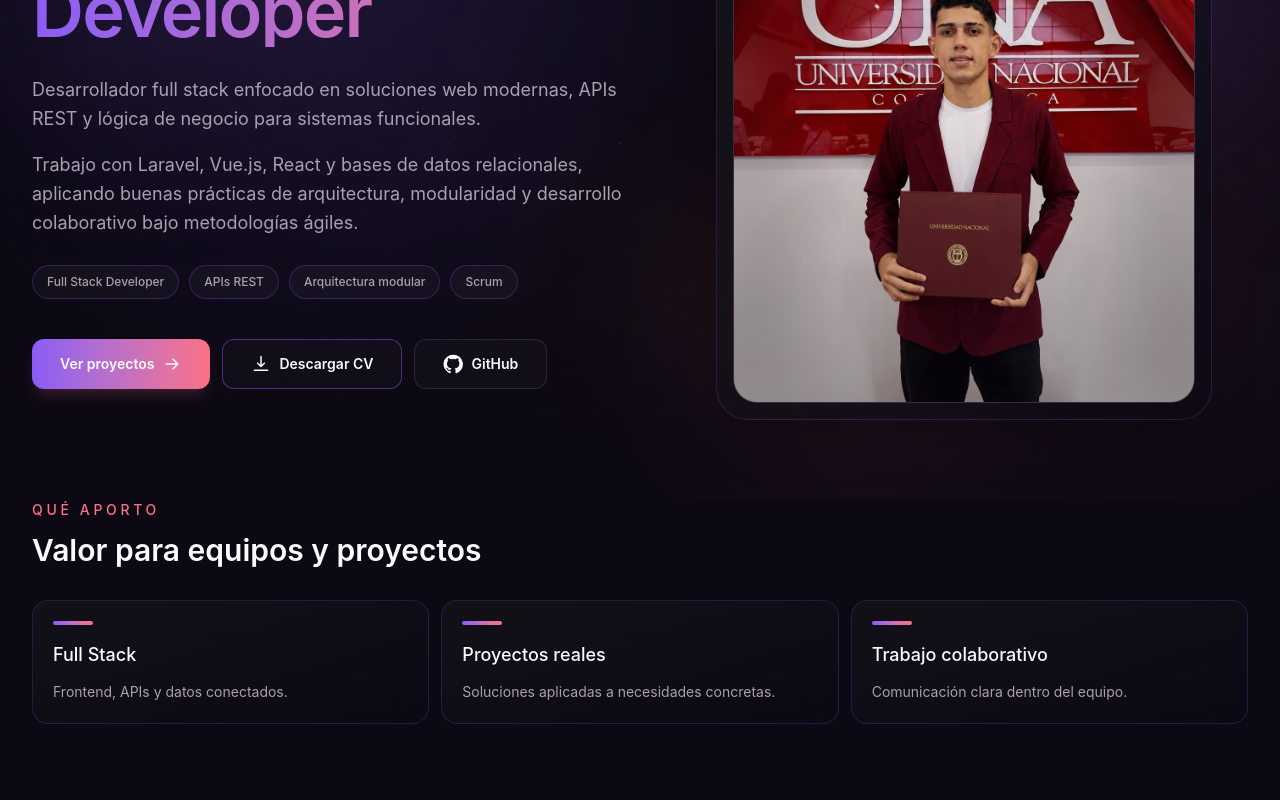
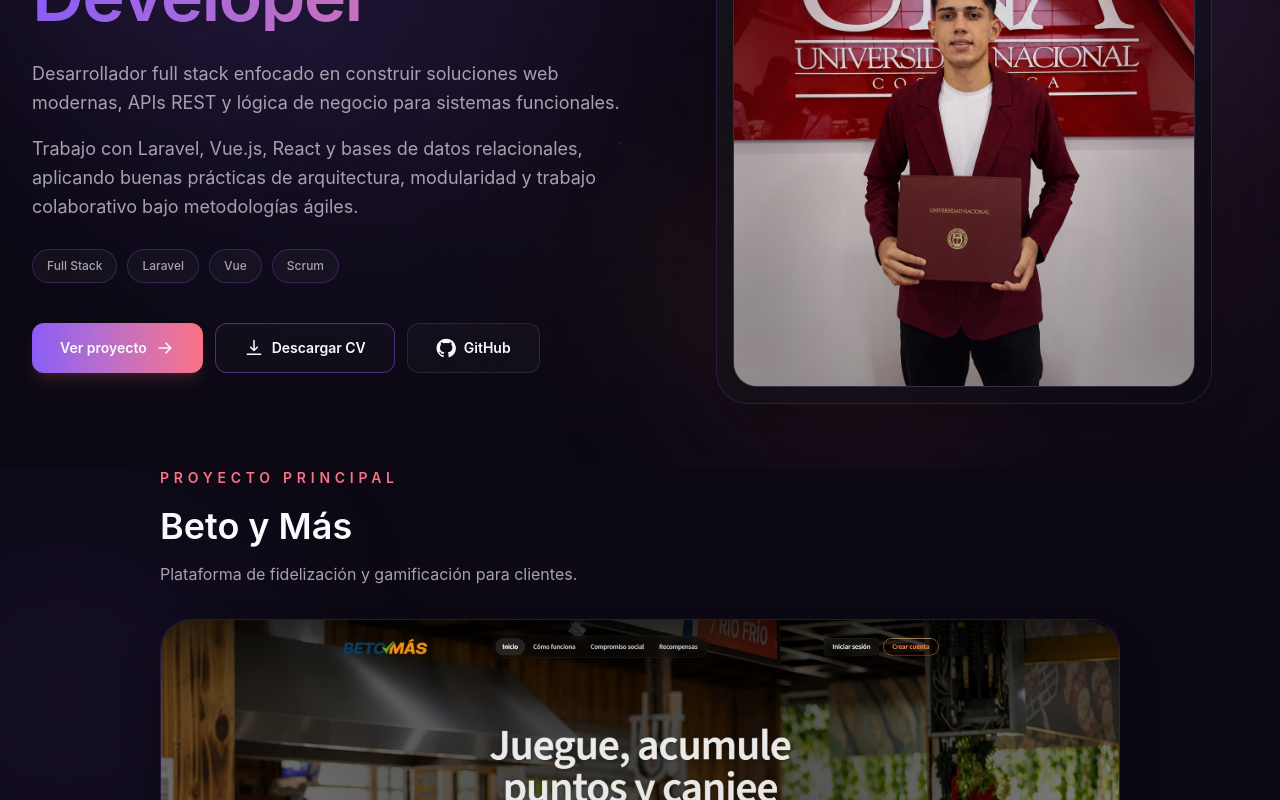
Before and after one commit to andyorozcoo/portfolio-andy-orozco, a Vue app: page / in a window 1280 px wide. Shown: the part 320-1120 px from the top of the page. Built offline with nearby package versions, Linux system fonts and the light colour scheme.

Commit message:
refactor(home): simplify hero layout and streamline landing page

```diff
--- a/src/components/sections/HeroSection.vue
+++ b/src/components/sections/HeroSection.vue
@@ -2,13 +2,13 @@
 import { ref } from 'vue'
 import { RouterLink } from 'vue-router'
 
-const profileTags = ['Full Stack Developer', 'APIs REST', 'Arquitectura modular', 'Scrum']
+const profileTags = ['Full Stack', 'Laravel', 'Vue', 'Scrum']
 const imageUnavailable = ref(false)
 const profileImageSrc = `${import.meta.env.BASE_URL}images/profile/profile-main.png`
 </script>
 
 <template>
-  <section id="inicio" class="relative flex scroll-mt-20 items-center overflow-hidden pb-10 pt-24 sm:pb-16 sm:pt-32 lg:min-h-screen lg:pb-20">
+  <section id="inicio" class="relative flex scroll-mt-20 items-center overflow-hidden pb-10 pt-24 sm:pb-14 sm:pt-28 lg:min-h-[88vh] lg:pb-16">
     <div class="absolute left-0 top-28 -z-10 size-72 rounded-full bg-brand-violet/10 blur-[110px]"></div>
     <div class="absolute bottom-24 right-0 -z-10 h-80 w-96 rounded-full bg-brand-magenta/10 blur-[120px]"></div>
 
@@ -29,12 +29,12 @@
 
         <div class="mt-5 max-w-2xl space-y-4 text-sm leading-relaxed text-muted sm:mt-7 sm:text-lg">
           <p>
-            Desarrollador full stack enfocado en soluciones web modernas, APIs REST y lógica de negocio para sistemas
-            funcionales.
+            Desarrollador full stack enfocado en construir soluciones web modernas, APIs REST y lógica de negocio para
+            sistemas funcionales.
           </p>
           <p class="hidden sm:block">
             Trabajo con Laravel, Vue.js, React y bases de datos relacionales, aplicando buenas prácticas de
-            arquitectura, modularidad y desarrollo colaborativo bajo metodologías ágiles.
+            arquitectura, modularidad y trabajo colaborativo bajo metodologías ágiles.
           </p>
         </div>
 
@@ -53,11 +53,12 @@
             :to="{ path: '/', hash: '#proyecto-destacado' }"
             class="group inline-flex items-center justify-center gap-2 rounded-xl bg-linear-to-r from-brand-violet to-brand-magenta px-4 py-3 text-xs font-semibold text-foreground shadow-lg shadow-brand-magenta/15 transition-all duration-300 hover:-translate-y-0.5 hover:shadow-xl hover:shadow-brand-magenta/30 focus-visible:outline-2 focus-visible:outline-offset-4 focus-visible:outline-brand-magenta sm:px-7 sm:py-3.5 sm:text-sm"
           >
-            Ver proyectos
+            Ver proyecto
             <svg viewBox="0 0 24 24" class="size-5 transition-transform duration-300 group-hover:translate-x-1" fill="none" stroke="currentColor" stroke-width="1.8">
               <path stroke-linecap="round" stroke-linejoin="round" d="M5 12h14m-6-6 6 6-6 6" />
             </svg>
           </RouterLink>
+
           <a
             href="/files/cv-andy-orozco.pdf"
             download
@@ -68,6 +69,7 @@
             </svg>
             Descargar CV
           </a>
+
           <a
             href="https://github.com/andyorozcoo"
             target="_blank"
--- a/src/views/HomeView.vue
+++ b/src/views/HomeView.vue
@@ -3,21 +3,6 @@
 import { RouterLink } from 'vue-router'
 import HeroSection from '../components/sections/HeroSection.vue'
 import MotionReveal from '../components/ui/MotionReveal.vue'
-
-const contributionItems = [
-  {
-    title: 'Full Stack',
-    description: 'Frontend, APIs y datos conectados.',
-  },
-  {
-    title: 'Proyectos reales',
-    description: 'Soluciones aplicadas a necesidades concretas.',
-  },
-  {
-    title: 'Trabajo colaborativo',
-    description: 'Comunicación clara dentro del equipo.',
-  },
-]
 
 const projectStack = [
   'Laravel',
@@ -49,34 +34,7 @@
   <div>
     <HeroSection />
 
-    <section class="relative pb-10 sm:pb-20">
-      <div class="mx-auto w-full max-w-7xl px-6 lg:px-8">
-        <MotionReveal as="header" class="mb-5 max-w-2xl sm:mb-8">
-          <p class="text-sm font-medium uppercase tracking-[0.26em] text-brand-magenta">Qué aporto</p>
-          <h2 class="mt-2 text-2xl font-semibold text-foreground sm:mt-3 sm:text-3xl">
-            Valor para equipos y proyectos
-          </h2>
-        </MotionReveal>
-
-        <div class="grid gap-3 md:grid-cols-3">
-          <MotionReveal
-            v-for="(item, index) in contributionItems"
-            :key="item.title"
-            as="article"
-            class="rounded-2xl border border-brand-violet/20 bg-linear-to-br from-[#18181b]/58 to-space/55 p-4 transition-all duration-300 hover:-translate-y-1 hover:border-brand-magenta/35 sm:p-5 sm:backdrop-blur-xl"
-            :delay="index * 0.08"
-          >
-            <span class="mb-3 block h-1 w-8 rounded-full bg-linear-to-r from-brand-violet to-brand-magenta sm:mb-4 sm:w-10"></span>
-            <h3 class="text-base font-medium text-foreground sm:text-lg">{{ item.title }}</h3>
-            <p class="mt-2 line-clamp-1 text-sm leading-relaxed text-muted sm:mt-3 sm:line-clamp-none">
-              {{ item.description }}
-            </p>
-          </MotionReveal>
-        </div>
-      </div>
-    </section>
-
-    <section id="proyecto-destacado" class="relative scroll-mt-24 overflow-hidden pb-12 sm:pb-24">
+    <section id="proyecto-destacado" class="relative scroll-mt-24 overflow-hidden pb-12 sm:pb-20">
       <div class="absolute -left-24 top-16 -z-10 size-80 rounded-full bg-brand-violet/10 blur-[120px]"></div>
       <div class="absolute -right-24 bottom-20 -z-10 size-80 rounded-full bg-brand-magenta/8 blur-[120px]"></div>
 
```
